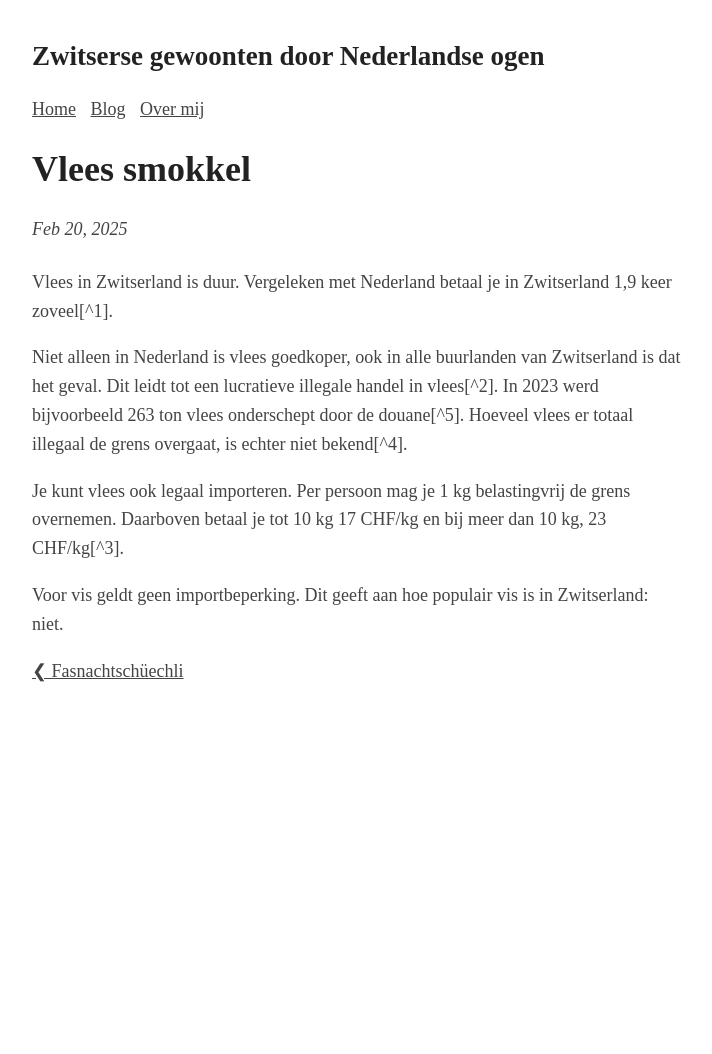
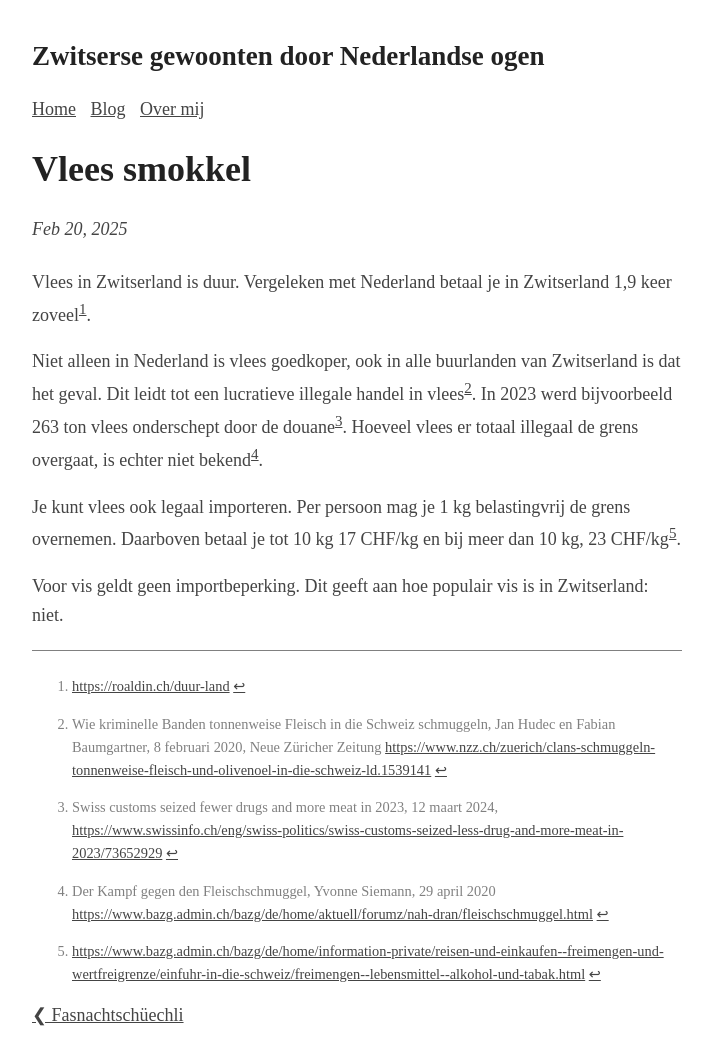
Before and after one commit to Roald87/roaldin.ch, a Jekyll site: the page built from _posts/2025-02-20-vlees-smokkel.md, in a window 1280 px wide. Shown: the whole page, without its empty margins (283-995 px from the left). Built offline with Jekyll 4.4.1, drawn with Linux system fonts in a browser that asks for light colours; comment, search, counter and statistics services are not loaded; before the commit the page ends 900 px from its top, so only the background shows below that.

Commit message:
add references again

```diff
--- a/_posts/2025-02-20-vlees-smokkel.md
+++ b/_posts/2025-02-20-vlees-smokkel.md
@@ -11,3 +11,9 @@ Niet alleen in Nederland is vlees goedkoper, ook in alle buurlanden van Zwitserl
 Je kunt vlees ook legaal importeren. Per persoon mag je 1 kg belastingvrij de grens overnemen. Daarboven betaal je tot 10 kg 17 CHF/kg en bij meer dan 10 kg, 23 CHF/kg[^3].
 
 Voor vis geldt geen importbeperking. Dit geeft aan hoe populair vis is in Zwitserland: niet.
+
+[^1]: <https://roaldin.ch/duur-land>
+[^2]: Wie kriminelle Banden tonnenweise Fleisch in die Schweiz schmuggeln, Jan Hudec en Fabian Baumgartner, 8 februari 2020, Neue Züricher Zeitung <https://www.nzz.ch/zuerich/clans-schmuggeln-tonnenweise-fleisch-und-olivenoel-in-die-schweiz-ld.1539141>
+[^3]: <https://www.bazg.admin.ch/bazg/de/home/information-private/reisen-und-einkaufen--freimengen-und-wertfreigrenze/einfuhr-in-die-schweiz/freimengen--lebensmittel--alkohol-und-tabak.html>
+[^4]: Der Kampf gegen den Fleischschmuggel, Yvonne Siemann, 29 april 2020 <https://www.bazg.admin.ch/bazg/de/home/aktuell/forumz/nah-dran/fleischschmuggel.html>
+[^5]: Swiss customs seized fewer drugs and more meat in 2023, 12 maart 2024, <https://www.swissinfo.ch/eng/swiss-politics/swiss-customs-seized-less-drug-and-more-meat-in-2023/73652929>
```
